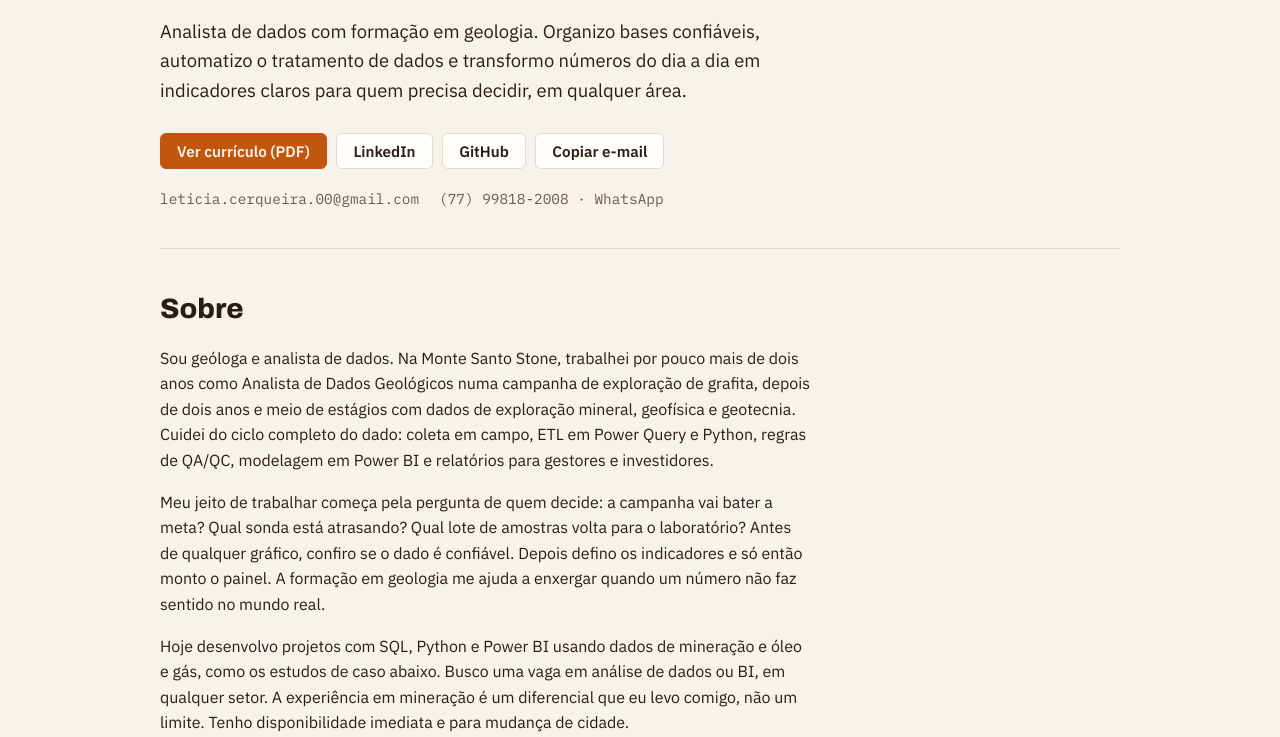
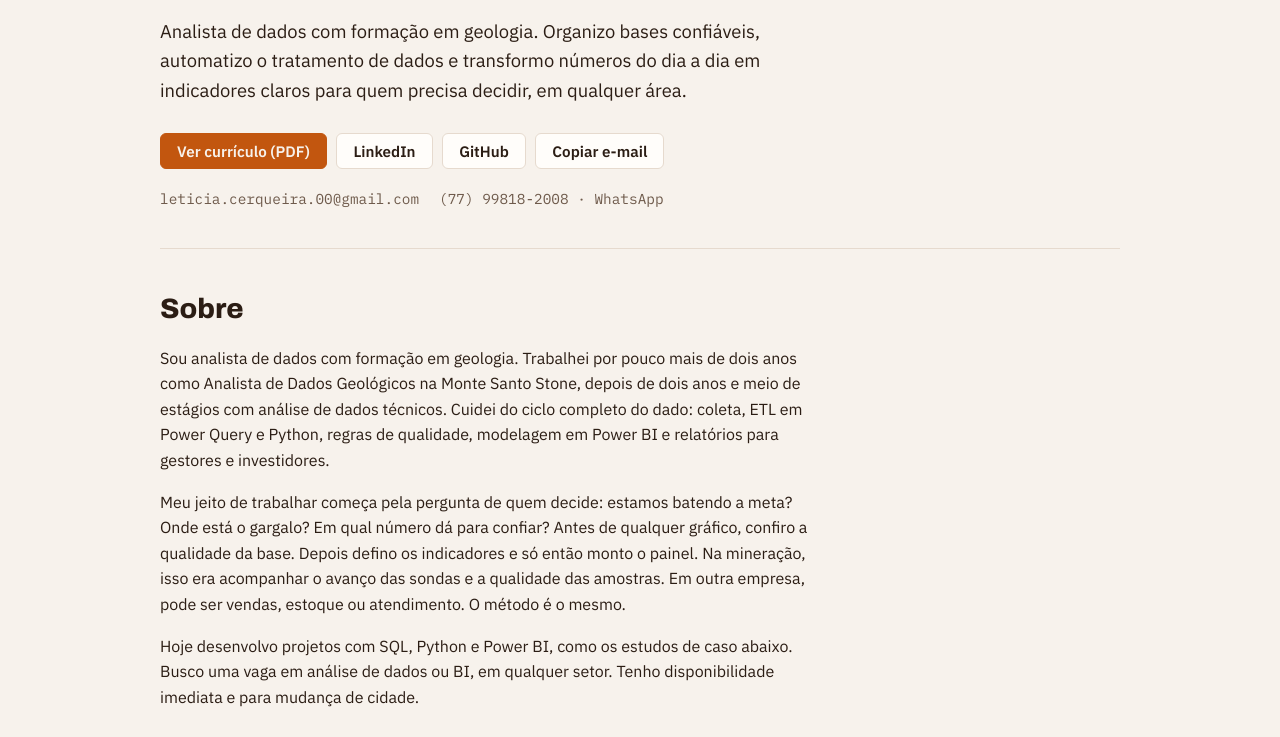
Before and after one commit to leticiacerqueira/leticiacerqueira.github.io, a plain HTML site: page index.html in a window 1280 px wide. Shown: the part 215-952 px from the top of the page. Drawn offline with Linux system fonts and the light colour scheme.

Commit message:
Portfólio: Sobre mais amplo

```diff
--- a/index.html
+++ b/index.html
@@ -145,9 +145,9 @@ dialog.dash[data-modo="pbi"] iframe{height:auto;aspect-ratio:1280/770;max-height
 <section aria-labelledby="sobre">
   <h2 id="sobre">Sobre</h2>
   <div class="read prose">
-    <p>Sou geóloga e analista de dados. Na Monte Santo Stone, trabalhei por pouco mais de dois anos como Analista de Dados Geológicos numa campanha de exploração de grafita, depois de dois anos e meio de estágios com dados de exploração mineral, geofísica e geotecnia. Cuidei do ciclo completo do dado: coleta em campo, ETL em Power Query e Python, regras de QA/QC, modelagem em Power BI e relatórios para gestores e investidores.</p>
-    <p>Meu jeito de trabalhar começa pela pergunta de quem decide: a campanha vai bater a meta? Qual sonda está atrasando? Qual lote de amostras volta para o laboratório? Antes de qualquer gráfico, confiro se o dado é confiável. Depois defino os indicadores e só então monto o painel. A formação em geologia me ajuda a enxergar quando um número não faz sentido no mundo real.</p>
-    <p>Hoje desenvolvo projetos com SQL, Python e Power BI usando dados de mineração e óleo e gás, como os estudos de caso abaixo. Busco uma vaga em análise de dados ou BI, em qualquer setor. A experiência em mineração é um diferencial que eu levo comigo, não um limite. Tenho disponibilidade imediata e para mudança de cidade.</p>
+    <p>Sou analista de dados com formação em geologia. Trabalhei por pouco mais de dois anos como Analista de Dados Geológicos na Monte Santo Stone, depois de dois anos e meio de estágios com análise de dados técnicos. Cuidei do ciclo completo do dado: coleta, ETL em Power Query e Python, regras de qualidade, modelagem em Power BI e relatórios para gestores e investidores.</p>
+    <p>Meu jeito de trabalhar começa pela pergunta de quem decide: estamos batendo a meta? Onde está o gargalo? Em qual número dá para confiar? Antes de qualquer gráfico, confiro a qualidade da base. Depois defino os indicadores e só então monto o painel. Na mineração, isso era acompanhar o avanço das sondas e a qualidade das amostras. Em outra empresa, pode ser vendas, estoque ou atendimento. O método é o mesmo.</p>
+    <p>Hoje desenvolvo projetos com SQL, Python e Power BI, como os estudos de caso abaixo. Busco uma vaga em análise de dados ou BI, em qualquer setor. Tenho disponibilidade imediata e para mudança de cidade.</p>
   </div>
   <div class="facts">
     <div class="fact"><b>-30%</b><span>de retrabalho após implantar rotinas de QA/QC com rastreabilidade de amostras</span></div>
```
